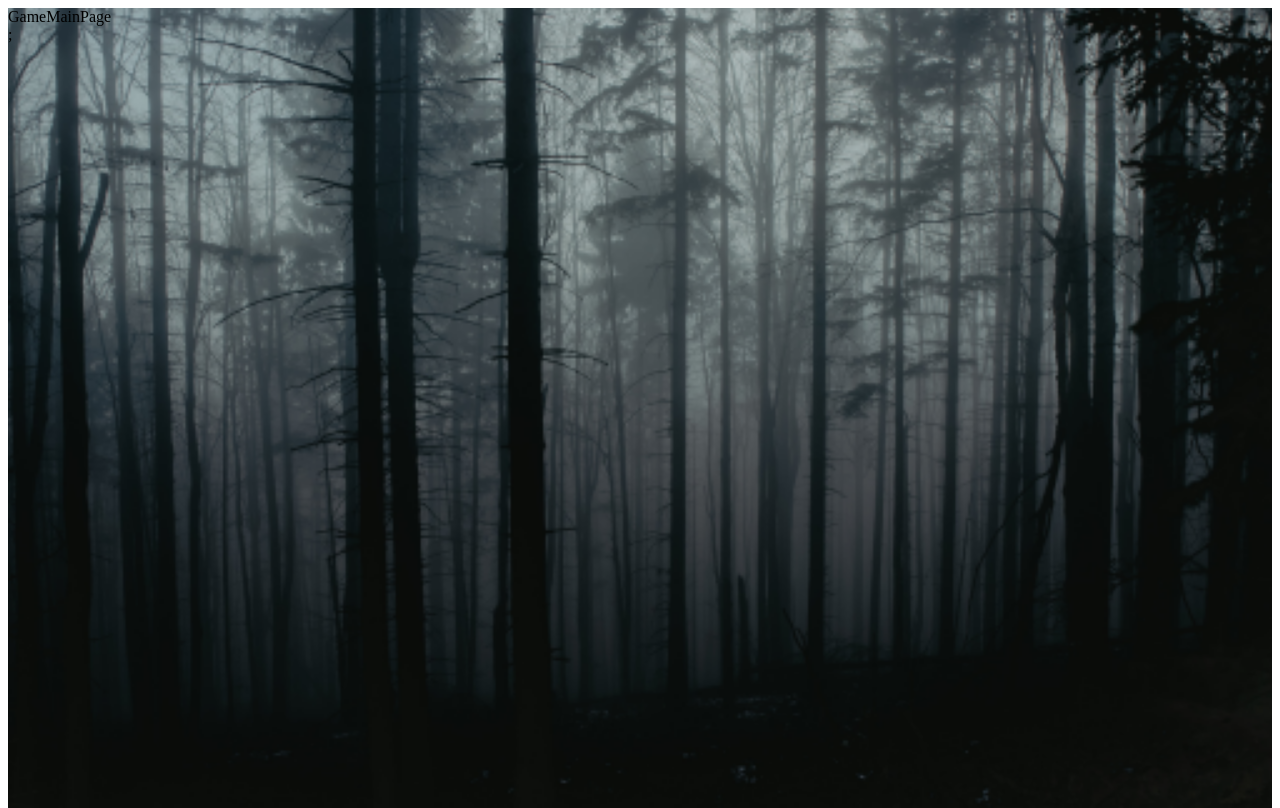
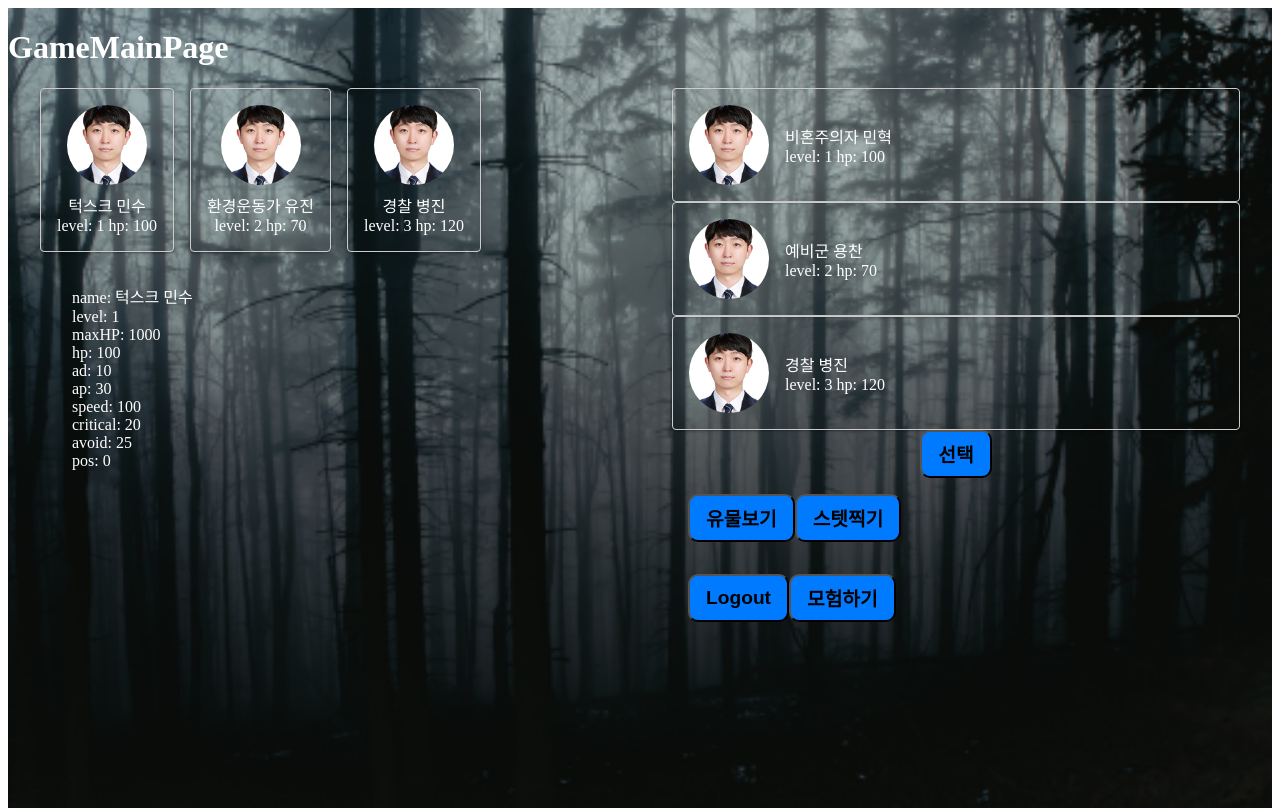
Before and after one commit to yujinSon/SDS, a React (Create React App) app in the folder frontend/: page /game/start in a window 1280 px wide. Built offline with nearby package versions, Linux system fonts and the light colour scheme.

Commit message:
[feat][FE] 게임 시작 페이징 화면 배치, onClick 기능 구현

```diff
--- /dev/null
+++ b/frontend/src/components/game/CharacterDetail.js
@@ -0,0 +1,26 @@
+import React from 'react';
+import styled from 'styled-components';
+
+export default function CharacterDetail({ data }) {
+  return (
+    <Container>
+      <div>name: {data.name}</div>
+      <div>level: {data.level}</div>
+      <div>maxHP: {data.maxHP}</div>
+      <div>hp: {data.hp}</div>
+      <div>ad: {data.ad}</div>
+      <div>ap: {data.ap}</div>
+      <div>speed: {data.speed}</div>
+      <div>critical: {data.critical}</div>
+      <div>avoid: {data.avoid}</div>
+      <div>pos: {data.pos}</div>
+    </Container>
+  );
+}
+
+const Container = styled.div`
+  display: flex;
+  flex-direction: column;
+  justify-content: center;
+  margin: 2rem;
+`;
--- /dev/null
+++ b/frontend/src/components/game/GameButtons.js
@@ -0,0 +1,28 @@
+import React from 'react';
+import styled from 'styled-components';
+import Button from 'components/common/Button';
+
+export default function GameButtons() {
+  return (
+    <Container>
+      <ButtonContainer>
+        <Button value="유물보기" />
+        <Button value="스텟찍기" />
+      </ButtonContainer>
+      <ButtonContainer>
+        <Button value="Logout" />
+        <Button value="모험하기" />
+      </ButtonContainer>
+    </Container>
+  );
+}
+
+const Container = styled.div`
+  display: flex;
+  flex-direction: column;
+`;
+
+const ButtonContainer = styled.div`
+  display: flex;
+  margin: 1rem;
+`;
--- /dev/null
+++ b/frontend/src/components/game/RandomCharacterList.js
@@ -0,0 +1,67 @@
+import React from 'react';
+import styled from 'styled-components';
+
+import Button from 'components/common/Button';
+import IMG from 'assets/img/고병진.png';
+
+export default function RandomCharacterList({ data }) {
+  return (
+    <>
+      {data.map((character, idx) => (
+        <Container key={idx}>
+          <ImageContainer>
+            <img src={IMG} alt="캐릭터 img" />
+          </ImageContainer>
+          <TextContainer>
+            <div>{character.name}</div>
+            <div>
+              level: {character.level} hp: {character.hp}
+            </div>
+          </TextContainer>
+        </Container>
+      ))}
+      <ButtonContainer>
+        <Button value="선택" />
+      </ButtonContainer>
+    </>
+  );
+}
+
+const Container = styled.div`
+  display: flex;
+  align-items: center;
+  padding: 1rem;
+  border: 1px solid #ccc;
+  border-radius: 4px;
+  box-shadow: 0 1px 3px rgba(0, 0, 0, 0.12), 0 1px 2px rgba(0, 0, 0, 0.24);
+`;
+
+const ImageContainer = styled.div`
+  display: flex;
+  justify-content: center;
+  align-items: center;
+  width: 5rem;
+  height: 5rem;
+  border-radius: 50%;
+  overflow: hidden;
+  margin-right: 1rem;
+
+  img {
+    width: 100%;
+    height: auto;
+  }
+`;
+
+const TextContainer = styled.div`
+  display: flex;
+  flex-direction: column;
+`;
+
+const ButtonContainer = styled.div`
+  display: flex;
+  justify-content: center;
+`;
+const StyledButton = styled.button`
+  width: 100px;
+  height: 30px;
+`;
--- /dev/null
+++ b/frontend/src/components/game/SelectedCharacterList.js
@@ -0,0 +1,63 @@
+import React from 'react';
+import styled from 'styled-components';
+
+import IMG from 'assets/img/고병진.png';
+
+export default function SelectedCharacterList({ data, selectCharacter }) {
+  return (
+    <Container>
+      {data.map((character, idx) => (
+        <CharacterContainer key={idx} onClick={() => selectCharacter(idx)}>
+          <ImageContainer>
+            <img src={IMG} alt="캐릭터 img" />
+          </ImageContainer>
+          <TextContainer>
+            <div>{character.name}</div>
+            <div>
+              level: {character.level} hp: {character.hp}
+            </div>
+          </TextContainer>
+        </CharacterContainer>
+      ))}
+    </Container>
+  );
+}
+
+const Container = styled.div`
+  display: flex;
+`;
+
+const CharacterContainer = styled.span`
+  display: flex;
+  flex-direction: column;
+  align-items: center;
+  justify-content: center;
+  padding: 1rem;
+  border: 1px solid #ccc;
+  border-radius: 4px;
+  box-shadow: 0 1px 3px rgba(0, 0, 0, 0.12), 0 1px 2px rgba(0, 0, 0, 0.24);
+  margin-right: 1rem;
+`;
+
+const ImageContainer = styled.div`
+  display: flex;
+  justify-content: center;
+  align-items: center;
+  width: 5rem;
+  height: 5rem;
+  border-radius: 50%;
+  overflow: hidden;
+  margin-bottom: 0.5rem;
+
+  img {
+    width: 100%;
+    height: auto;
+  }
+`;
+
+const TextContainer = styled.div`
+  display: flex;
+  flex-direction: column;
+  align-items: center;
+  text-align: center;
+`;
--- a/frontend/src/layouts/GamePageLayout.js
+++ b/frontend/src/layouts/GamePageLayout.js
@@ -7,9 +7,9 @@ export default function GameMainPageLayout({}) {
     <>
       <GlobalStyle />
       <Container>
-        <UpperPane>
+        <Pane>
           <Outlet />
-        </UpperPane>
+        </Pane>
       </Container>
     </>
   );
@@ -18,6 +18,7 @@ export default function GameMainPageLayout({}) {
 const GlobalStyle = createGlobalStyle`
   body, html, #root {
     height: 100%;
+    color: white;
   }
 `;
 
@@ -34,7 +35,7 @@ const Container = styled.div`
   background-size: cover;
 `;
 
-const UpperPane = styled.div`
+const Pane = styled.div`
   width: 100%;
   margin-bottom: 2rem;
 `;
--- a/frontend/src/pages/game/GameMainPage.js
+++ b/frontend/src/pages/game/GameMainPage.js
@@ -1,9 +1,129 @@
-import React from 'react';
+import React, { useState } from 'react';
+import styled from 'styled-components';
+
+import SelectedCharacterList from 'components/game/SelectedCharacterList';
+import RandomCharacterList from 'components/game/RandomCharacterList';
+import CharacterDetail from 'components/game/CharacterDetail';
+import GameButtons from 'components/game/GameButtons';
 
 export default function GameMainPage() {
+  // dummy data
+  const SelectedCharacterDataList = [
+    {
+      name: '턱스크 민수',
+      level: 1,
+      hp: 100,
+      ad: 10,
+      ap: 30,
+      speed: 100,
+      critical: 20,
+      avoid: 25,
+      maxHP: 1000,
+      pos: 0,
+    },
+    {
+      name: '환경운동가 유진',
+      level: 2,
+      hp: 70,
+      ad: 10,
+      ap: 30,
+      speed: 100,
+      critical: 20,
+      avoid: 25,
+      maxHP: 1000,
+      pos: 0,
+    },
+    {
+      name: '경찰 병진',
+      level: 3,
+      hp: 120,
+      ad: 10,
+      ap: 30,
+      speed: 100,
+      critical: 20,
+      avoid: 25,
+      maxHP: 1000,
+      pos: 0,
+    },
+  ];
+  const RandomCharacterDataList = [
+    {
+      name: '비혼주의자 민혁',
+      level: 1,
+      hp: 100,
+      ad: 10,
+      ap: 30,
+      speed: 100,
+      critical: 20,
+      avoid: 25,
+      maxHP: 1000,
+      pos: 0,
+    },
+    {
+      name: '예비군 용찬',
+      level: 2,
+      hp: 70,
+      ad: 10,
+      ap: 30,
+      speed: 100,
+      critical: 20,
+      avoid: 25,
+      maxHP: 1000,
+      pos: 0,
+    },
+    {
+      name: '경찰 병진',
+      level: 3,
+      hp: 120,
+      ad: 10,
+      ap: 30,
+      speed: 100,
+      critical: 20,
+      avoid: 25,
+      maxHP: 1000,
+      pos: 0,
+    },
+  ];
+
+  const [selectedCharacter, setSelectedCharacter] = useState(0);
+
+  const selectCharacter = (idx) => {
+    setSelectedCharacter(idx);
+  };
+
   return (
-    <div>
-      <div>GameMainPage</div>;
-    </div>
+    <>
+      <h1>GameMainPage</h1>
+      <MainContainer>
+        <SubContainer>
+          <SelectedCharacterList
+            data={SelectedCharacterDataList}
+            selectCharacter={selectCharacter}
+          />
+          <CharacterDetail
+            data={SelectedCharacterDataList[selectedCharacter]}
+          />
+        </SubContainer>
+        <SubContainer>
+          <RandomCharacterList data={RandomCharacterDataList} />
+          <GameButtons />
+        </SubContainer>
+      </MainContainer>
+    </>
   );
 }
+
+const MainContainer = styled.div`
+  display: flex;
+  width: 100%;
+`;
+
+const SubContainer = styled.div`
+  display: flex;
+  flex-direction: column;
+
+  width: 80%;
+  height: 100%;
+
+  padding: 0 2rem;
+`;
--- /dev/null
+++ b/frontend/src/pages/game/MapPage.js
@@ -0,0 +1,5 @@
+import React from 'react';
+
+export default function MapPage() {
+  return <div>MapPage</div>;
+}
```
